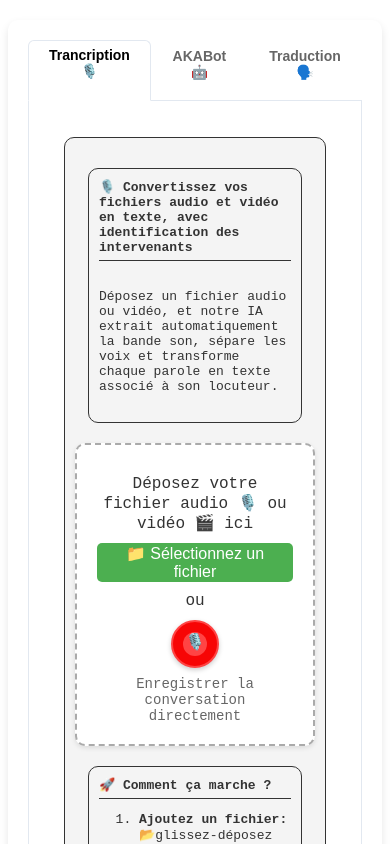
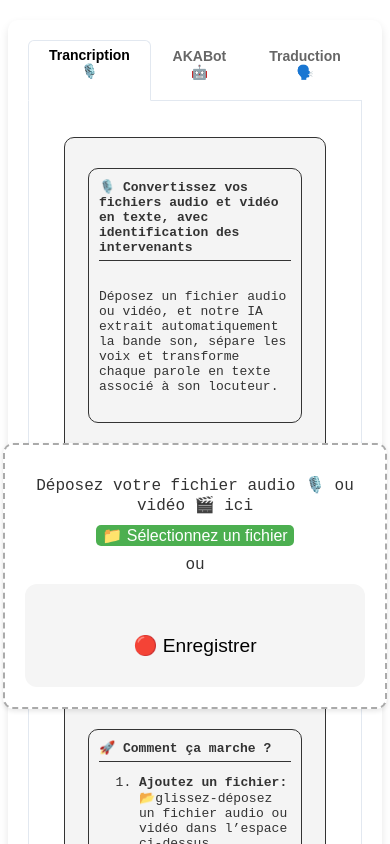
Before and after one commit to famibelle/TranscriMate, a Vue app in the folder transcribox/: page / in a window 390 px wide. Shown: the top 844 px of the page. Built offline with nearby package versions, Linux system fonts and the light colour scheme.

Commit message:
dictaphone

```diff
--- a/transcribox/src/App.vue
+++ b/transcribox/src/App.vue
@@ -230,16 +230,22 @@
                 <div class="record-button-wrapper">
                   <pre v-html="asciiSpectrogram" v-if="isRecording"></pre>
 
-                  <button @click.stop="toggleRecording" class="record-button"
+                  <!-- <button @click.stop="toggleRecording" class="record-button"
                     :class="{ 'record-button--recording': isRecording }"
                     :title="isRecording ? 'Arrêter l\'enregistrement' : 'Commencer l\'enregistrement'">
                     <span class="record-button__inner">🎙️</span>
-                  </button>
+                  </button> -->
 
                   <!-- Label sous le bouton -->
-                  <span class="record-button__label">
-                    {{ isRecording ? 'Stop' : 'Enregistrer la conversation directement' }}
-                  </span>
+                  <!-- <span class="recording-status">
+                    {{ isRecording ? 'STOP ■' : 'REC ●' }}
+                  </span> -->
+                  <Dictaphone
+                    :is-recording="isRecording"
+                    :audio-level="audioLevel"
+                    @click.stop="toggleRecording"
+                  />
+
                 </div>
               </div>
 
@@ -250,7 +256,6 @@
               <div v-if="isRecording" class="recording-timer">
                 Enregistrement en cours: {{ formatTime(recordingTime) }}
                 <div>{{ transcriptionLive.text }}</div>
-
               </div>
 
               <!-- Section "Comment ça marche ?" pour guider l'utilisateur -->
@@ -484,6 +489,7 @@ import axios from 'axios';
 // import TaskToggle from './components/TaskToggle.vue'
 import CustomToggle from './components/CustomToggle.vue'
 import QuestionForm from './components/QuestionForm.vue'
+import Dictaphone from './components/Dictaphone.vue'
 
 
 
@@ -492,7 +498,7 @@ export default {
     // TaskToggle,
     CustomToggle,
     QuestionForm,
-
+    Dictaphone
   },
 
   watch: {
@@ -827,48 +833,49 @@ export default {
       { start: 32, end: 64, label: "1000-4000 Hz" }, // Aigus
     ];
 
-      let ascii = "";
-
-      // Pour chaque bande, créer une ligne de caractères ASCII avec la gamme de fréquence
-      for (const band of bands) {
+    // Calculer l'intensité moyenne pour chaque bande
+    const intensities = bands.map((band) => {
       let bandIntensity = 0;
-
-        // Calculer l'intensité moyenne de la bande
       for (let i = band.start; i < band.end; i++) {
         bandIntensity += dataArray[i];
       }
-        bandIntensity /= (band.end - band.start);
-
-        // Normaliser la valeur entre 0 et 10 (le nombre de `█` à afficher)
-        const numFullBlocks = Math.floor((bandIntensity / 255) * 10);
-        const numEmptyBlocks = 10 - numFullBlocks;
-
-        // Générer une barre avec des `█` avec un gradient de couleur
-        let fullBar = "";
-        for (let i = 0; i < numFullBlocks; i++) {
-          const intensityRatio = i / (10 - 1); // Normalisation entre 0 et 1
-
-          // Calculer la couleur interpolée (du vert au rouge)
+      return bandIntensity / (band.end - band.start);
+    });
+
+    // Normaliser les valeurs entre 0 et 10
+    const normalizedIntensities = intensities.map((intensity) => Math.floor((intensity / 255) * 10));
+
+    let ascii = "";
+
+    // Créer des barres verticales bien alignées
+    for (let level = 10; level > 0; level--) {
+      let line = "";
+      for (let i = 0; i < normalizedIntensities.length; i++) {
+        if (normalizedIntensities[i] >= level) {
+          const intensityRatio = (10 - level) / 9; // Normalisation entre 0 et 1 pour la couleur
           const red = Math.floor(255 * intensityRatio);
           const green = Math.floor(255 * (1 - intensityRatio));
           const color = `rgb(${red}, ${green}, 0)`;
 
-          // Ajouter le bloc avec la couleur
-          fullBar += `<span style="color:${color}">█</span>`;
-        }
-
-        // Générer une partie vide avec des `▒` sans couleur
-        const emptyBar = " ".repeat(numEmptyBlocks);
-
-        // Créer la barre complète
-        const bar = `${fullBar}${emptyBar}`;
-
-        // Ajouter l'étiquette de la bande de fréquence et la barre
-        ascii += `${bar} ${band.label}\n`;
-      }
+          line += `<span style="color:${color}">█</span>`;
+        } else {
+          line += " "; // Ajouter un espace si le niveau est inférieur à la valeur de l'intensité
+        }
+      }
+      ascii += line + "\n"; // Ajouter la ligne au spectrogramme ASCII
+    }
+
+    // Ajouter les labels des bandes de fréquence en bas
+    let labels = "";
+    for (let i = 0; i < bands.length; i++) {
+      labels += bands[i].label.padEnd(10, ' '); // Ajoute chaque étiquette avec un espace fixe pour l'alignement
+    }
+    ascii += labels;
 
     return ascii;
   },
+
+
 
     convertFloat32ToInt16(buffer) {
       const l = buffer.length;
@@ -2503,6 +2510,15 @@ ul {
   font-size: 1.125rem;
 }
 
+.recording-status {
+  color: red;
+  animation: blink 1s infinite;
+}
+
+@keyframes blink {
+  50% { opacity: 0; }
+}
+
 @keyframes pulse {
   0% {
     transform: scale(1);
@@ -2724,8 +2740,6 @@ pre {
   font-family: monospace, "Courier New", Courier, "Lucida Console", Consolas;
   white-space: pre;
   line-height: 1.2em;
-  text-align: left; /* Assurer l'alignement à gauche */
-
 }
 
 </style>
--- /dev/null
+++ b/transcribox/src/components/Dictaphone.vue
@@ -0,0 +1,146 @@
+<!-- Dictaphone.vue -->
+<template>
+  <div class="dictaphone">
+    <!-- Timer -->
+    <!-- <div class="timer" :class="{ 'recording': isRecording }">
+      {{ formatTime(recordingTime) }}
+    </div> -->
+
+    <!-- Waveform visualization -->
+    <!-- <div class="waveform" :class="{ 'recording': isRecording }">
+      <template v-for="i in 7" :key="i">
+        {{ getWaveformBar(i) }}
+      </template>
+    </div> -->
+
+    <!-- Controls -->
+    <div class="controls">
+      <button class="control-btn" @click="onStop" v-if="isRecording">
+        ⬛️ Stop
+      </button>
+      <button class="control-btn" @click="onRecord" v-else>
+        🔴 Enregistrer
+      </button>
+    </div>
+  </div>
+</template>
+
+<script>
+export default {
+  name: 'Dictaphone',
+  props: {
+    isRecording: {
+      type: Boolean,
+      default: false
+    },
+    audioLevel: {
+      type: Number,
+      default: 0
+    }
+  },
+  data() {
+    return {
+      recordingTime: 0,
+      waveformBars: ['▁', '▂', '▃', '▄', '▅', '▆', '▇'],
+      timer: null
+    }
+  },
+  methods: {
+    formatTime(seconds) {
+      const minutes = Math.floor(seconds / 60)
+      const remainingSeconds = seconds % 60
+      return `${minutes}:${remainingSeconds.toString().padStart(2, '0')}`
+    },
+    getWaveformBar(index) {
+      if (!this.isRecording) return '▁'
+
+      // Créer un effet d'onde animée
+      const time = Date.now() / 200
+      const amplitude = this.audioLevel * 0.7 + 0.3 // Minimum 0.3, maximum 1.0
+      const wave = Math.sin(time + index) * amplitude
+      const barIndex = Math.floor((wave + 1) * (this.waveformBars.length - 1) / 2)
+      return this.waveformBars[barIndex]
+    },
+    onRecord() {
+      this.$emit('record')
+      this.startTimer()
+    },
+    onStop() {
+      this.$emit('stop')
+      this.stopTimer()
+    },
+    startTimer() {
+      this.timer = setInterval(() => {
+        this.recordingTime++
+      }, 1000)
+    },
+    stopTimer() {
+      if (this.timer) {
+        clearInterval(this.timer)
+        this.timer = null
+      }
+      this.recordingTime = 0
+    }
+  },
+  beforeUnmount() {
+    this.stopTimer()
+  }
+}
+</script>
+
+<style scoped>
+.dictaphone {
+  font-family: -apple-system, BlinkMacSystemFont, "Segoe UI", Roboto, sans-serif;
+  display: flex;
+  flex-direction: column;
+  align-items: center;
+  gap: 20px;
+  padding: 20px;
+  background: #f5f5f5;
+  border-radius: 12px;
+  min-width: 300px;
+}
+
+.timer {
+  font-size: 2em;
+  font-weight: 300;
+  color: #333;
+}
+
+.timer.recording {
+  color: #ff3b30;
+}
+
+.waveform {
+  font-family: monospace;
+  font-size: 24px;
+  letter-spacing: 2px;
+  color: #666;
+  height: 40px;
+  display: flex;
+  align-items: center;
+  gap: 2px;
+}
+
+.waveform.recording {
+  color: #ff3b30;
+}
+
+.controls {
+  margin-top: 20px;
+}
+
+.control-btn {
+  font-size: 1.2em;
+  padding: 10px 20px;
+  border: none;
+  background: transparent;
+  cursor: pointer;
+  border-radius: 20px;
+  transition: all 0.3s ease;
+}
+
+.control-btn:hover {
+  background: rgba(0, 0, 0, 0.05);
+}
+</style>
```
Also changed, not shown: 2 other files (tests, documents, lock files or other folders). Lines whose indentation alone changed are shown as unchanged.
